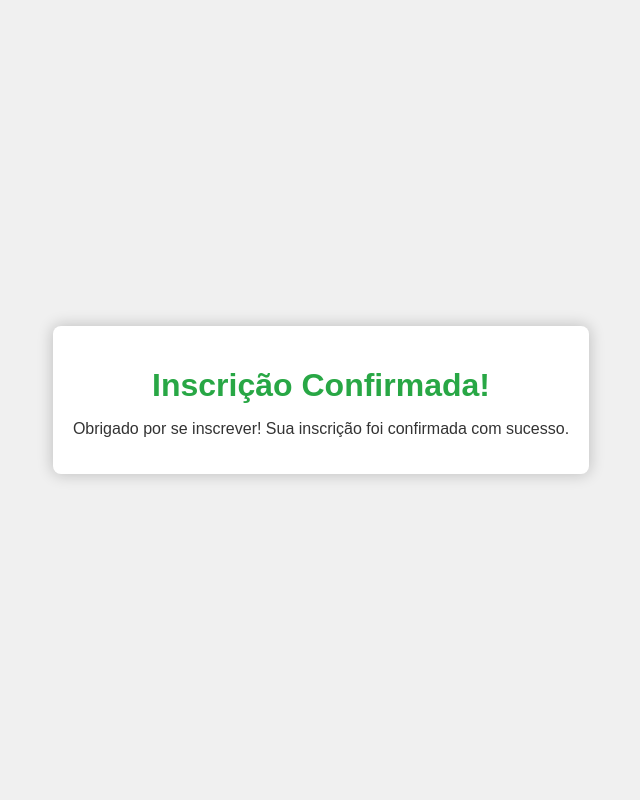
After one commit to FRAGAX-TDI/login-peakyblinders, a PHP site: page /confirmado.php in a window 1280 px wide. The commit adds this page. Shown: the whole page, without its empty margins (319-959 px from the left). Run offline with PHP 8.4, Linux system fonts and the light colour scheme.

Commit message:
confirmado

```diff
--- /dev/null
+++ b/confirmado.php
@@ -0,0 +1,45 @@
+<!DOCTYPE html>
+<html lang="pt-br">
+
+<head>
+    <meta charset="UTF-8">
+    <meta name="viewport" content="width=device-width, initial-scale=1.0">
+    <title>Inscrição Confirmada</title>
+    <style>
+        body {
+            font-family: Arial, sans-serif;
+            background-color: #f0f0f0;
+            display: flex;
+            align-items: center;
+            justify-content: center;
+            min-height: 100vh;
+            margin: 0;
+        }
+
+        .confirmation-container {
+            background-color: #ffffff;
+            padding: 20px;
+            border-radius: 8px;
+            box-shadow: 0px 0px 15px 1px rgba(0, 0, 0, 0.2);
+            text-align: center;
+        }
+
+        .confirmation-container h1 {
+            color: #28a745;
+            margin-bottom: 10px;
+        }
+
+        .confirmation-container p {
+            color: #333;
+        }
+    </style>
+</head>
+
+<body>
+    <div class="confirmation-container">
+        <h1>Inscrição Confirmada!</h1>
+        <p>Obrigado por se inscrever! Sua inscrição foi confirmada com sucesso.</p>
+    </div>
+</body>
+
+</html>
--- a/index.php
+++ b/index.php
@@ -32,7 +32,10 @@
         }
       })
       .then(response => response.text())
-      .then(data => console.log(data))
+      .then(data => {
+        console.log(data);
+        window.location.href = "/confirmado.php";
+    })
       .catch((error) => console.error('Error:', error));
     });
   </script>
```
